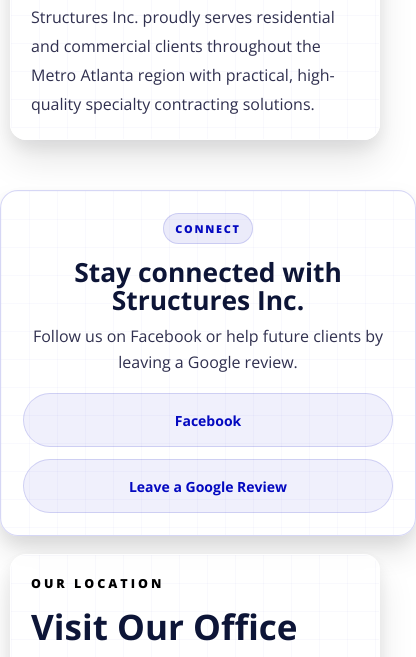
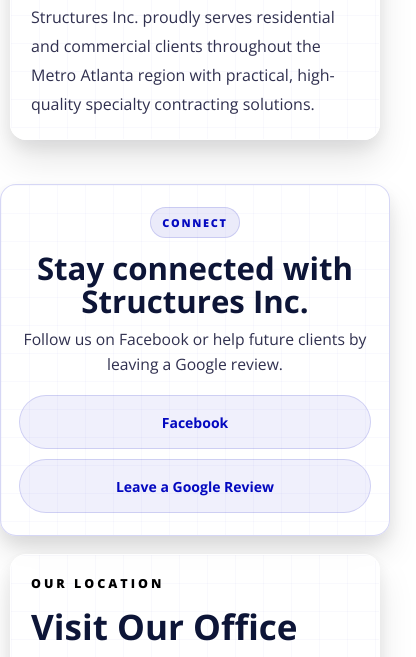
Before and after one commit to OliviaKamara/Structuresinc, a website: page contact.html in a window 390 px wide. Shown: the part 1694-2351 px from the top of the page, 416 px wide, since content can reach past the window. Drawn offline with nearby package versions, Linux system fonts and the light colour scheme; a web font is replaced by a local one.

Commit message:
added mobile rules for previous update

```diff
--- a/Pages/contact.css
+++ b/Pages/contact.css
@@ -804,6 +804,31 @@
         min-width: 0;
         margin: 14px 12px 16px;
     }
+    .contact-connectBar{
+        width: 100%;
+        margin-top: 18px;
+        padding: 22px 18px;
+        border-radius: 16px;
+        box-sizing: border-box;
+    }
+
+    .contact-connectBar h3{
+        font-size: clamp(1.55rem, 8vw, 2.1rem);
+    }
+
+    .contact-connectBar p{
+        font-size: 0.98rem;
+        line-height: 1.6;
+    }
+
+    .contact-connectBar__actions{
+        flex-direction: column;
+        gap: 10px;
+    }
+
+    .contact-connectBar__actions .contact-btn{
+        width: 100%;
+    }
 }
 
 /* =========================
```
